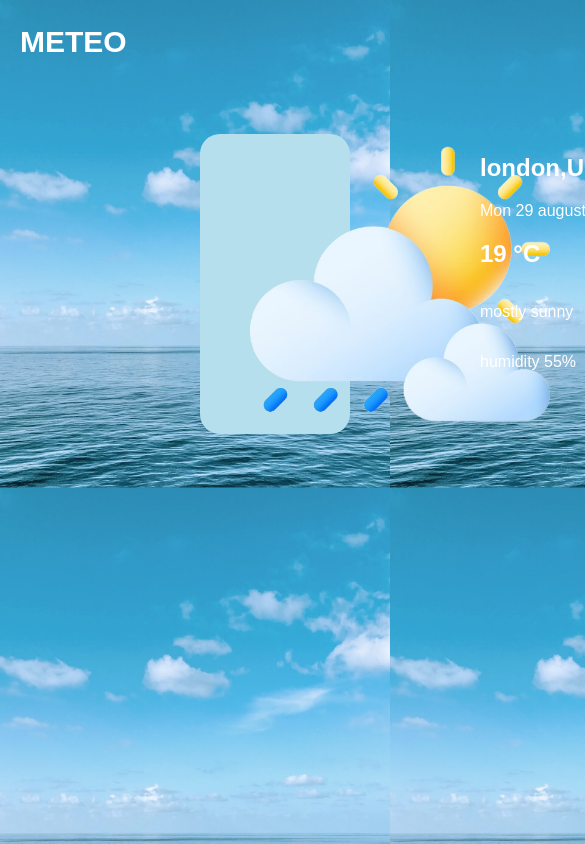
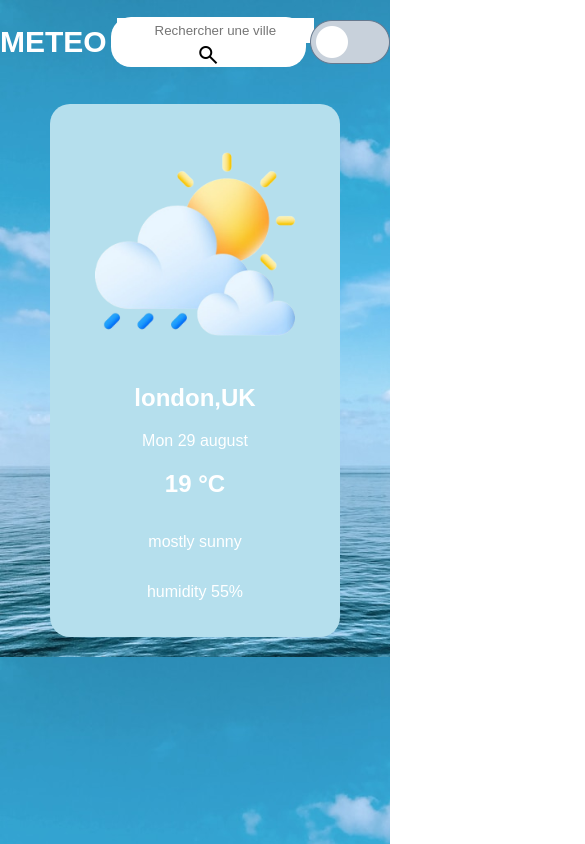
Before and after one commit to imane123-sys/Application_-m-t-o_js, a plain HTML site: page index.html in a window 390 px wide. Shown: the top 844 px of the page, 585 px wide, since content can reach past the window. Drawn offline with nearby package versions, Linux system fonts and the light colour scheme.

Commit message:
addition de ville introuvable

```diff
--- a/script.js
+++ b/script.js
@@ -9,15 +9,28 @@ function getWeatherData(city) {
   )
     .then((res) => res.json())
     .then(
-      (data) => (
-        (document.getElementById("city").innerHTML = data.name),
-        (document.getElementById("temp").innerHTML = data.main.temp + "°C"),
-        (document.getElementById("description").innerHTML =
-          data.weather[0].description),
-        (document.getElementById("humidity").innerHTML =
-          data.main.humidity + "%")
-      )
-    );
+      (data) => {
+        if(data.cod === 400){
+          alert("city not Found");
+        return;
+        }
+        document.getElementById("city").innerHTML = data.name;
+
+        document.getElementById("temp").innerHTML = data.main.temp + "°C";
+        document.getElementById("description").innerHTML =
+          data.weather[0].description;
+
+        document.getElementById("humidity").innerHTML =
+          data.main.humidity + "%";
+        const weatherId =data.weather[0].id;
+        imageCloude.src = `weather/${ChangeWeatherIcon(weatherId)}`
+         } )
+        .catch((error)=>{
+          alert("Error");
+          console.log(error);
+
+
+        });
 }
 
 function theme() {
@@ -48,7 +61,6 @@ function ChangeWeatherIcon(id) {
   if (id <= 800) return "clear.svg";
   else return "clouds.svg";
 }
-imageCloude.src = `weather${ChangeWeatherIcon(id)}`;
 // il me reste de travailler sur responsive
 //si aucune ville ne se trouve pas not found
-// le changement d'icon cloud
+// le changement d'icon cloud et plutot le style
--- a/style.css
+++ b/style.css
@@ -31,7 +31,7 @@ body {
   border-radius: 20px;
   height: 50px;
   border: none;
-  margin-left: 500px;
+  /* margin-left: 500px; */
 }
 
 .input-txt {
@@ -63,4 +63,45 @@ body {
 .image1 {
   width: 300px;
   padding: 10px 10px;
+  height:auto;
 }
+
+
+
+
+
+@media (max-width: 1070px) {
+
+  .logo {
+    margin-left: 0;
+  }
+
+  .search-btn {
+    width: 50%;
+    margin-left: 0;
+  }
+
+  .infos-weather {
+    flex-direction: column;
+    margin: 20px 50px;
+    height: auto;
+    padding: 20px;
+    align-items: center;
+    text-align: center;
+    justify-content: center;
+  }
+
+  .info-img {
+    width: 100%;
+    justify-content: center;
+  }
+
+  .image1 {
+    width: 200px;
+  }
+
+  .info-city {
+    padding-left: 0;
+    align-items: center;
+  }
+}
```
